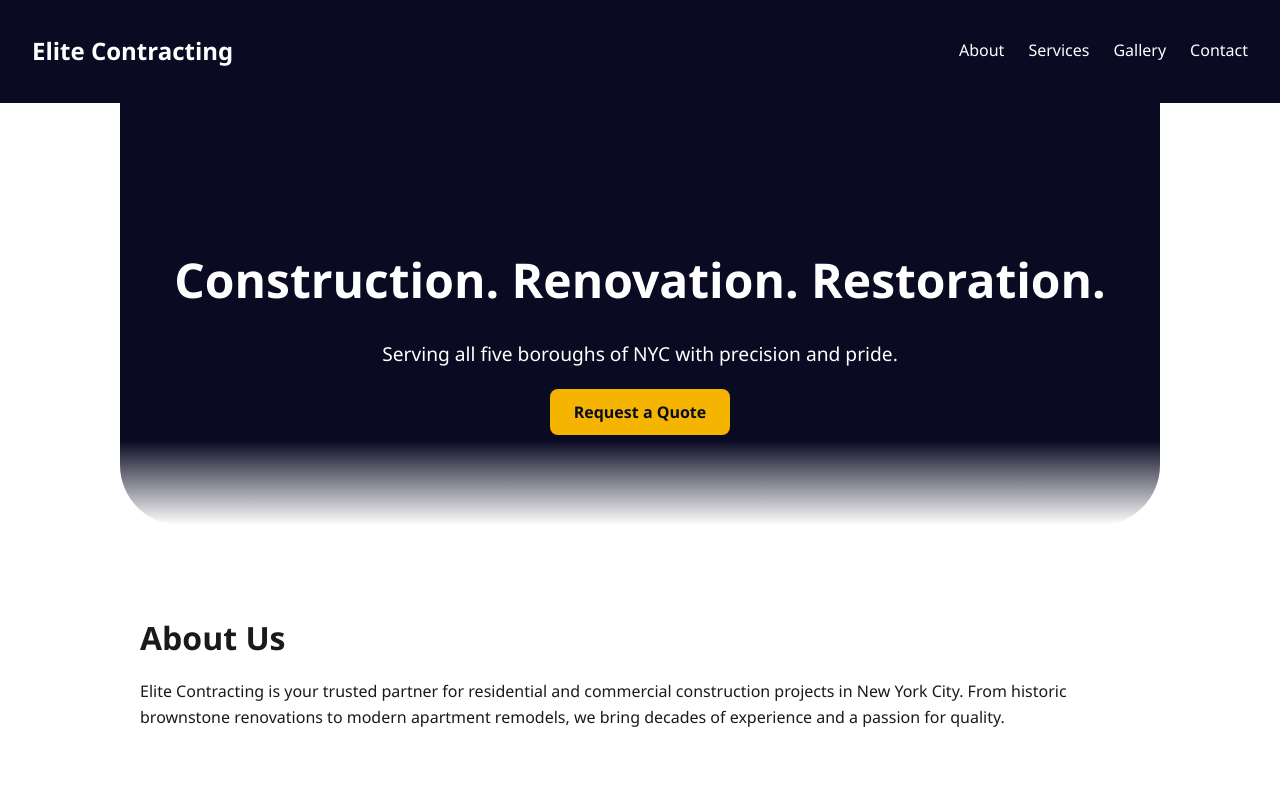
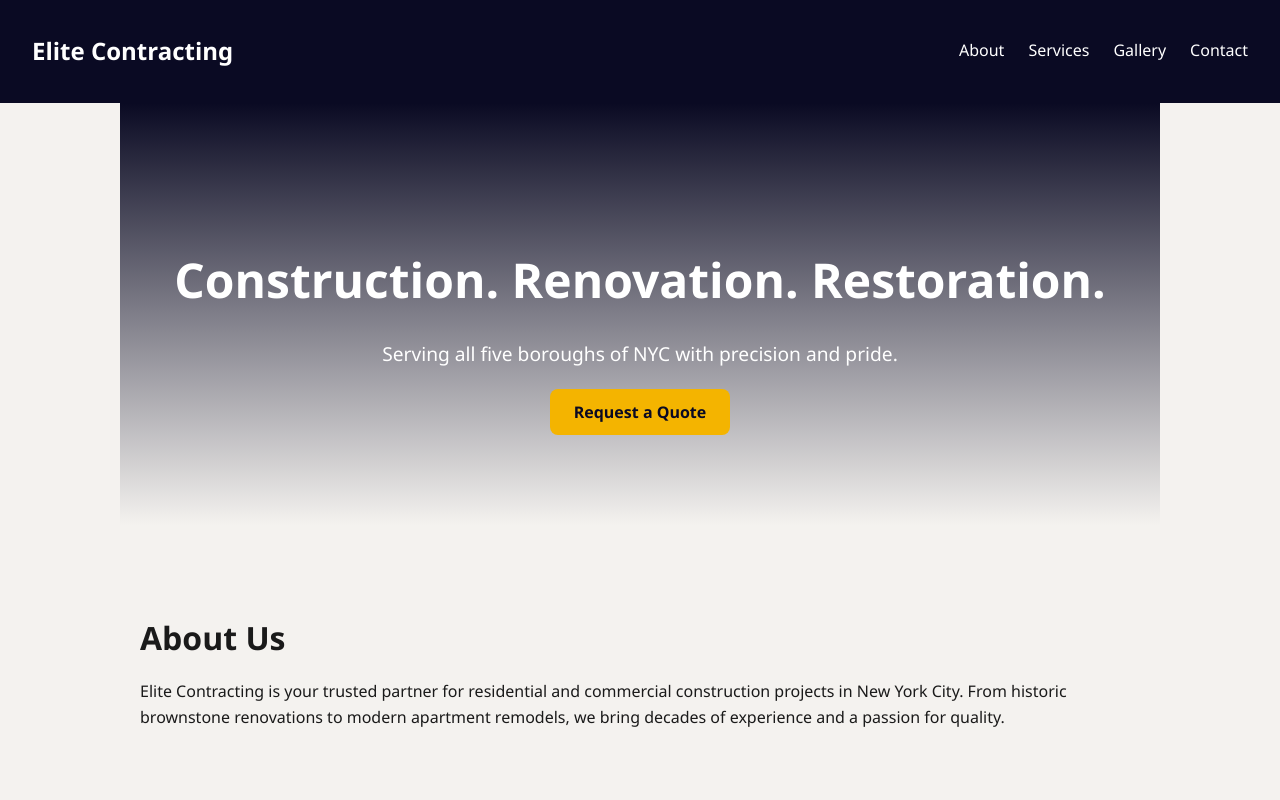
Before and after one commit to masterkitten/Elite-Contracting, a React (Vite) app: page / in a window 1280 px wide. Shown: the top 800 px of the page. Built offline with nearby package versions, Linux system fonts and the light colour scheme.

Commit message:
Update index.css

```diff
--- a/src/index.css
+++ b/src/index.css
@@ -5,7 +5,7 @@
 body {
   margin: 0;
   font-family: 'Segoe UI', sans-serif;
-  background-color: #ffffff;
+  background-color: #f4f2ef; /* softer neutral */
   color: #1a1a1a;
   line-height: 1.6;
 }
@@ -50,10 +50,8 @@
   width: 100%;
   padding: 100px 20px;
   text-align: center;
-  background: linear-gradient(to bottom, #0a0a23 80%, #ffffff);
+  background: linear-gradient(to bottom, #0a0a23, #f4f2ef); /* navy to soft beige */
   color: white;
-  border-bottom-left-radius: 60px;
-  border-bottom-right-radius: 60px;
 }
 
 .hero .hero-content {
```
